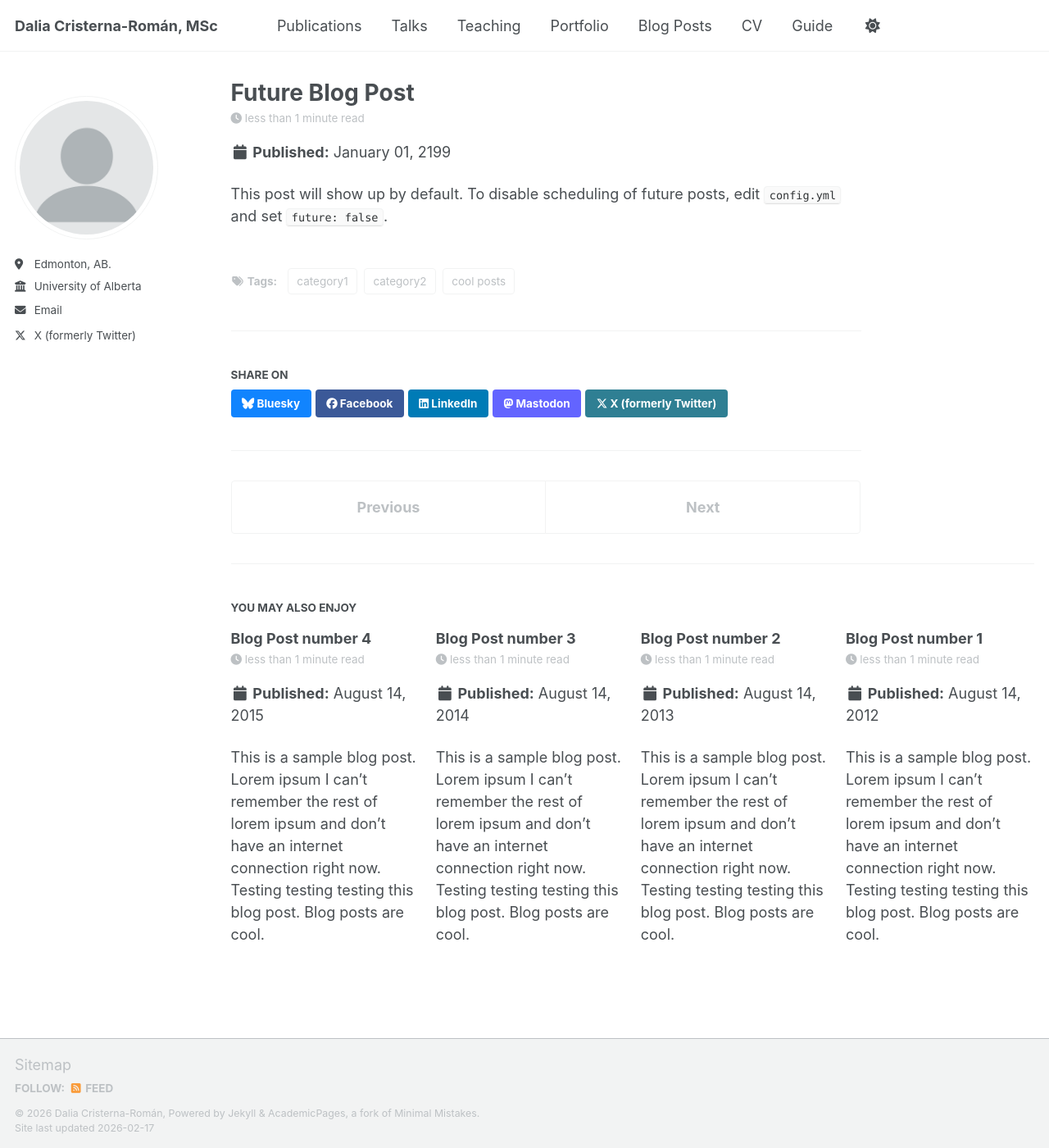
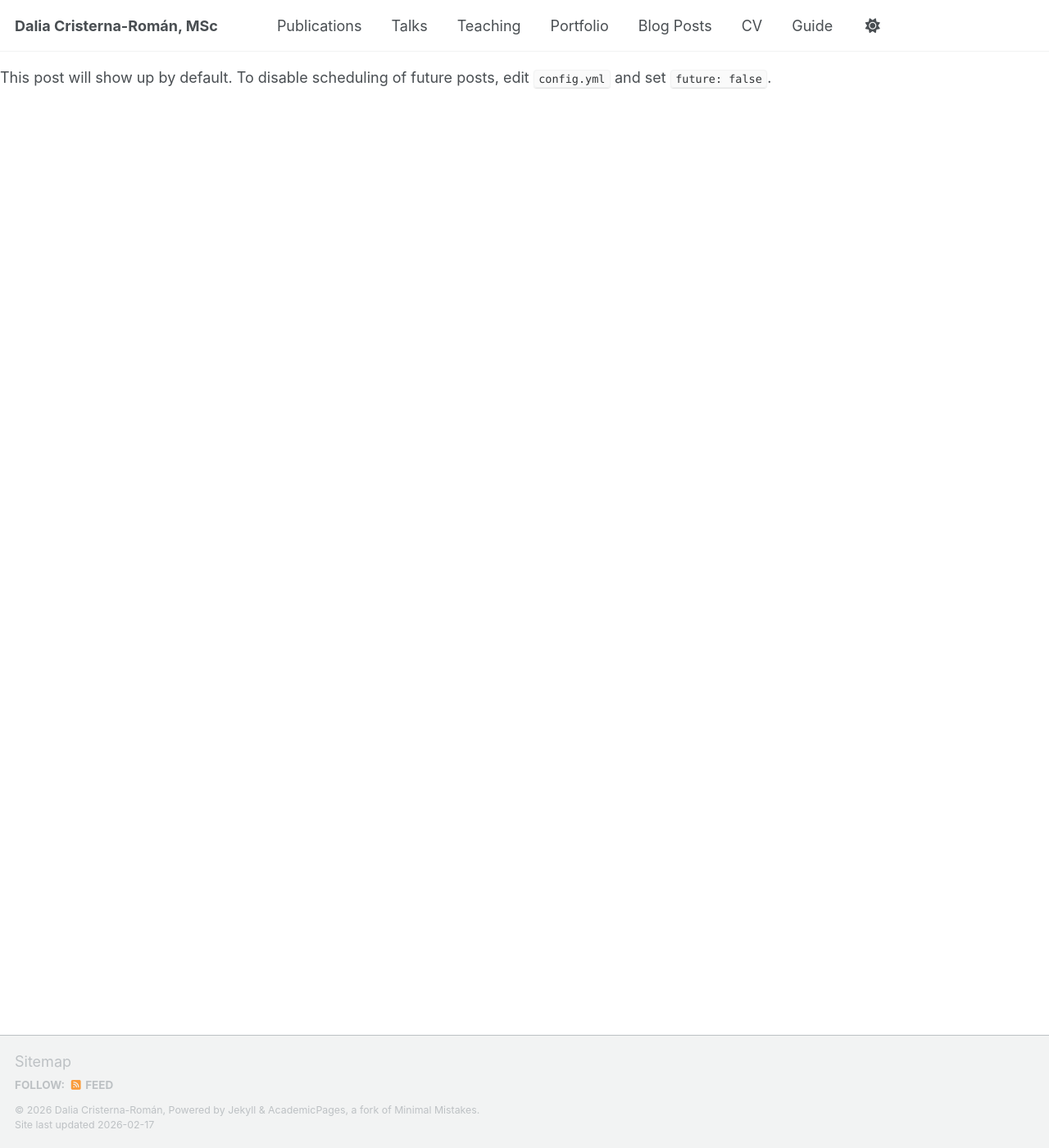
Before and after one commit to daliacristernaroman/dcr3.github.io, a Jekyll site: the page built from _posts/2199-01-01-future-post.md, in a window 1280 px wide and 1400 px high. Shown: the whole window at 82% size. Built offline with Jekyll 4.4.1, drawn with Linux system fonts in a browser that asks for light colours; a script bundle is joined from its source files by our own code; our own code applies the rules of GitHub Pages for plain Markdown files; library files that are not in the unit come from our copies; some of the changed lines change nothing that is shown.

Commit message:
Update Twitter username and adjust default settings
Removed Twitter username and commented out default post settings.

```diff
--- a/_config.yml
+++ b/_config.yml
@@ -74,7 +74,7 @@
   steam            : # Username
   telegram         : # URL
   tumblr           : # Username
-  twitter          : dalia_cristerna
+  twitter          : # Username
   vine             : # Username
   weibo            : # Username
   wikipedia        : # Username
@@ -138,7 +138,7 @@
 
 # Social Sharing
 twitter:
-  username               : &twitter
+  username               : #
 facebook:
   username               :
   app_id                 :
@@ -238,16 +238,16 @@
 # These settings control how pages and collections are included in the site
 defaults:
   # _posts
-  - scope:
-      path: ""
-      type: posts
-    values:
-      layout: single
-      author_profile: true
-      read_time: true
-      comments: true
-      share: true
-      related: true
+#  - scope:
+ #     path: ""
+  #    type: posts
+   # values:
+    #  layout: single
+     # author_profile: true
+      #read_time: true
+      #comments: true
+      #share: true
+      #related: true
   # _pages
   - scope:
       path: ""
```
